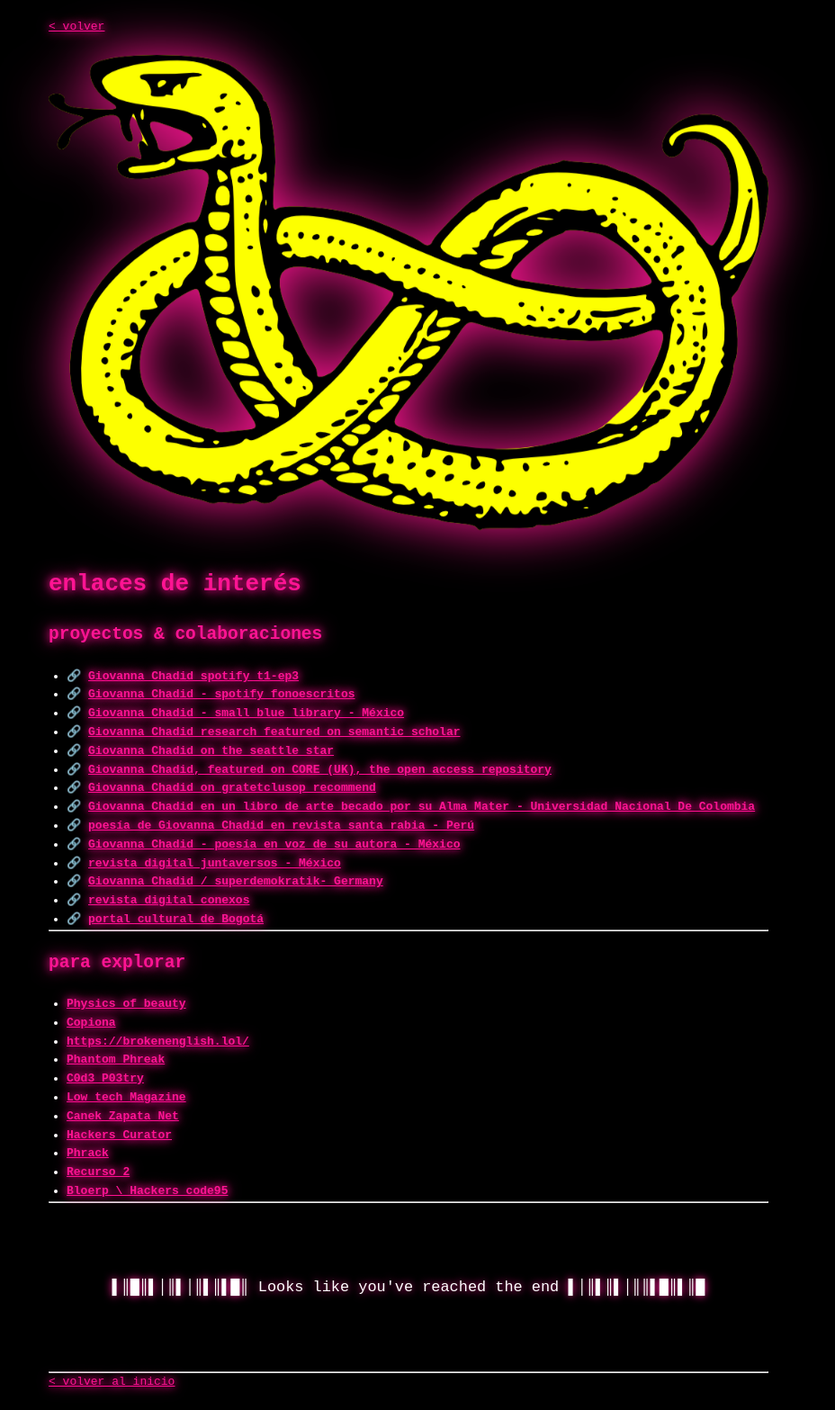
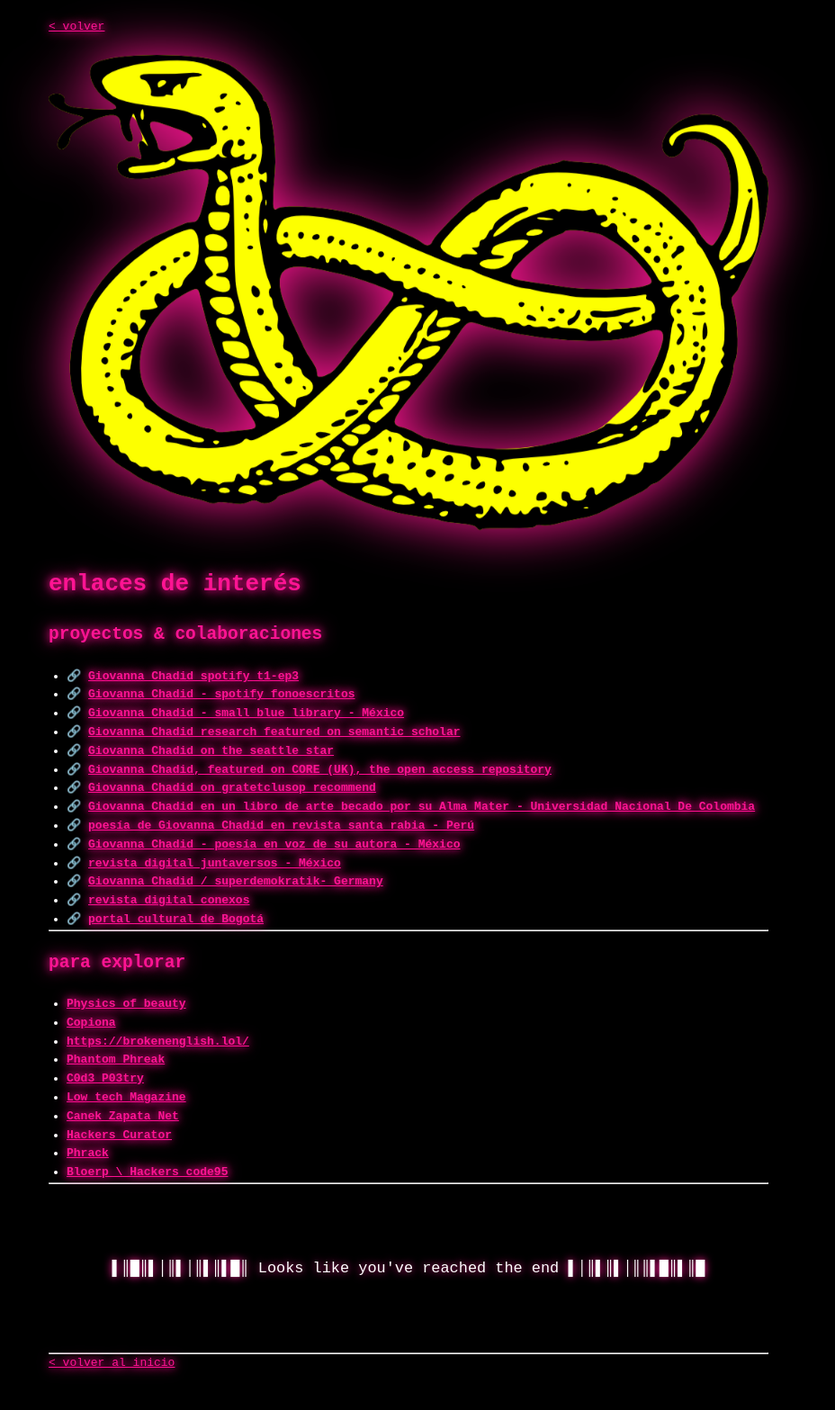
Before and after one commit to medusahra/medusahra.github.io, a Jekyll site: the page built from enlaces.md, in a window 1280 px wide. Shown: the whole page at 90% size, without its empty margins (186-1114 px from the left). Built offline with Jekyll 4.4.1, drawn with Linux system fonts in a browser that asks for light colours; after the commit the page ends 1546 px from its top, so only the background shows below that.

Commit message:
Update enlaces.md

```diff
--- a/enlaces.md
+++ b/enlaces.md
@@ -39,7 +39,6 @@
 - **[Canek Zapata Net](https://canekzapata.net/index.html)**
 - **[Hackers Curator](https://hackerscurator.com/)**
 - **[Phrack](http://www.phrack.org/)**
-- **[Recurso 2](URL)**
 - **[Bloerp \ Hackers code95](https://bloerp.de/code/tempel/hackers/hackersFinal.c.html)**
 
 ---
```
